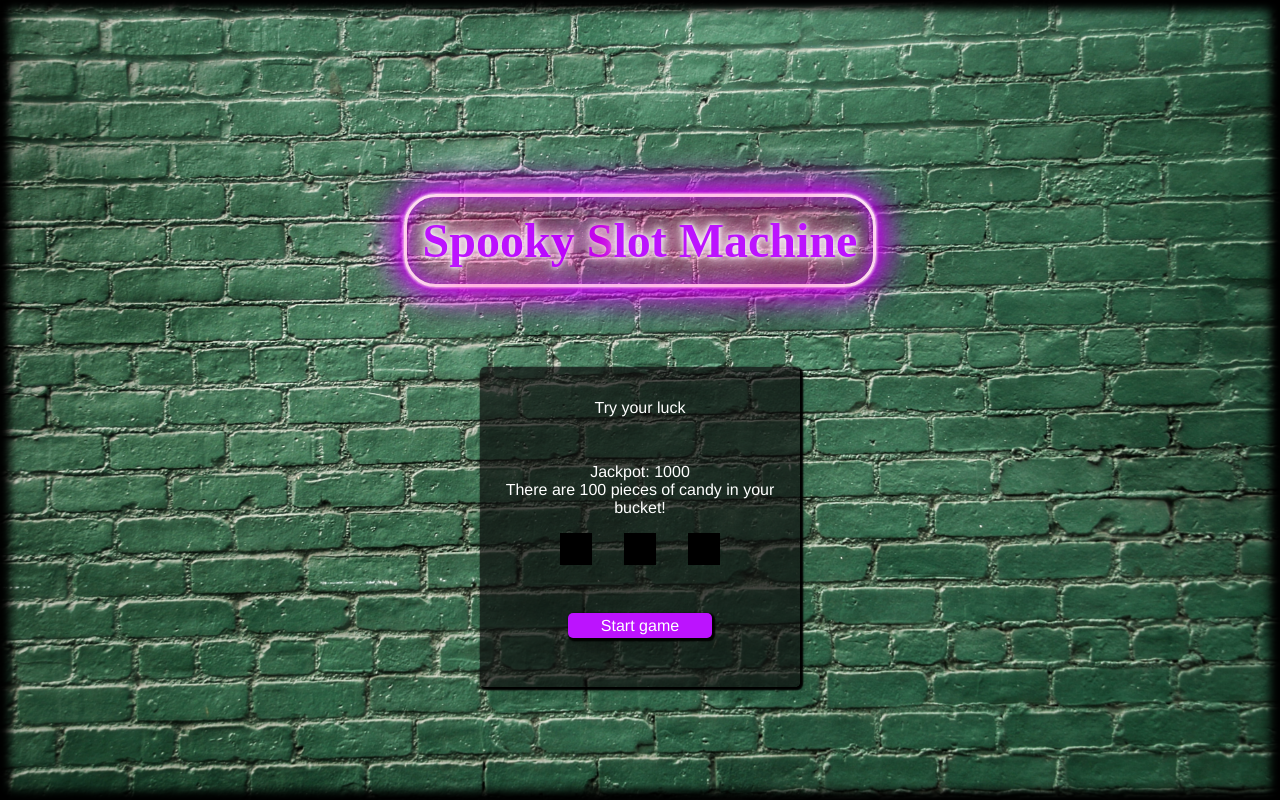
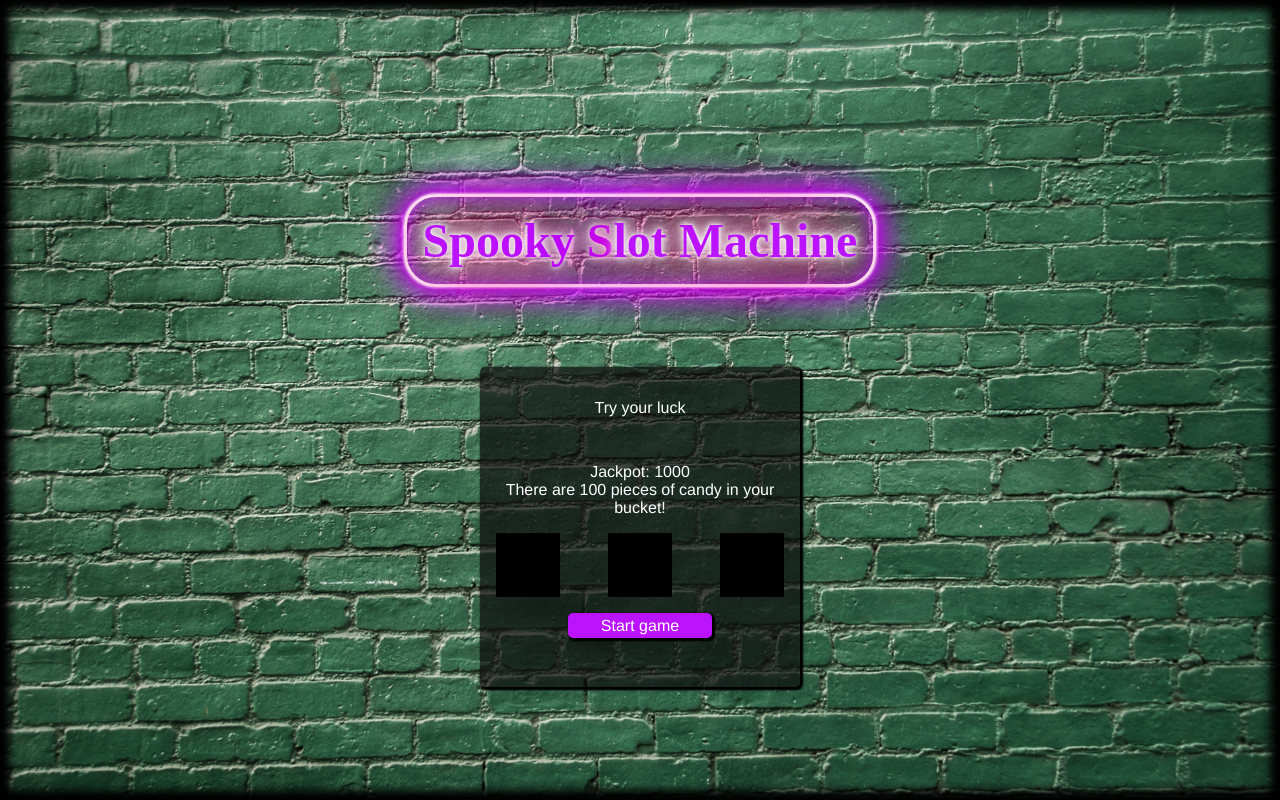
Before and after one commit to annaharbour/slot-machine, a React (Create React App) app: page /slot-machine in a window 1280 px wide. Built offline with nearby package versions, Linux system fonts and the light colour scheme; no server answers; a web font is replaced by a local one.

Commit message:
increased size of icons and corrected sign in

```diff
--- a/src/App.css
+++ b/src/App.css
@@ -184,16 +184,22 @@ h2 {
 
 .slots {
   height: 5rem;
+  display: grid;
+  grid-auto-flow: column;
+  gap: 1rem;
 }
 
 
 .slot {
-  display: inline-block;
-  width: 2rem;
-  height: 2rem;
+  display: flex;
+  justify-content: center;
+  align-items: center;
+  width: 4rem;
+  height: 4rem;
   margin: 1rem;
   border: .1rem solid black;
   background-color: black;
+  font-size: 2rem;
 }
 
 button {
--- a/src/Home.js
+++ b/src/Home.js
@@ -7,7 +7,7 @@ import Machine from './Machine'
 export const Home = () => {
   const navigate = useNavigate();
   const [cookies, removeCookie] = useCookies();
-  const [userId, setUserId] = useState(null); // Initialize userId to null
+  const [userId, setUserId] = useState(null);
 
   const [username, setUsername] = useState('');
 
@@ -31,8 +31,8 @@ export const Home = () => {
 
       const { status, userId, username } = data;
       if (status) {
-        setUsername(username); // Set the username in the state
-        setUserId(userId); // Set the userId in the state
+        setUsername(username);
+        setUserId(userId);
       } else {
         removeCookie('token');
         navigate('/signin');
--- a/src/Machine.js
+++ b/src/Machine.js
@@ -13,7 +13,6 @@ function Machine({username, userId, ...props}) {
   const [playerBalance, setPlayerBalance] = useState(100)
 
   useEffect(() => {
-    // Fetch the current jackpot value from the backend
     fetch('http://localhost:4000/jackpot')
       .then((response) => response.json())
       .then((data) => setJackpot(data.value))
@@ -112,7 +111,6 @@ function Machine({username, userId, ...props}) {
 
 
   function updateScore(delta) {
-    // Make an API call to update the player's balance
     fetch('http://localhost:4000/updateBalance', {
       method: 'POST',
       headers: {
@@ -131,10 +129,8 @@ function Machine({username, userId, ...props}) {
         }
       })
       .then((data) => {
-        // Update the player's balance in the UI with the value from the backend
         setPlayerBalance(data.balance);
 
-        // Check if the balance is less than 0, then reset the game
         if (data.balance < 0) {
           resetGame();
         }
```
Also changed, not shown: 1 other file (tests, documents, lock files or other folders).
